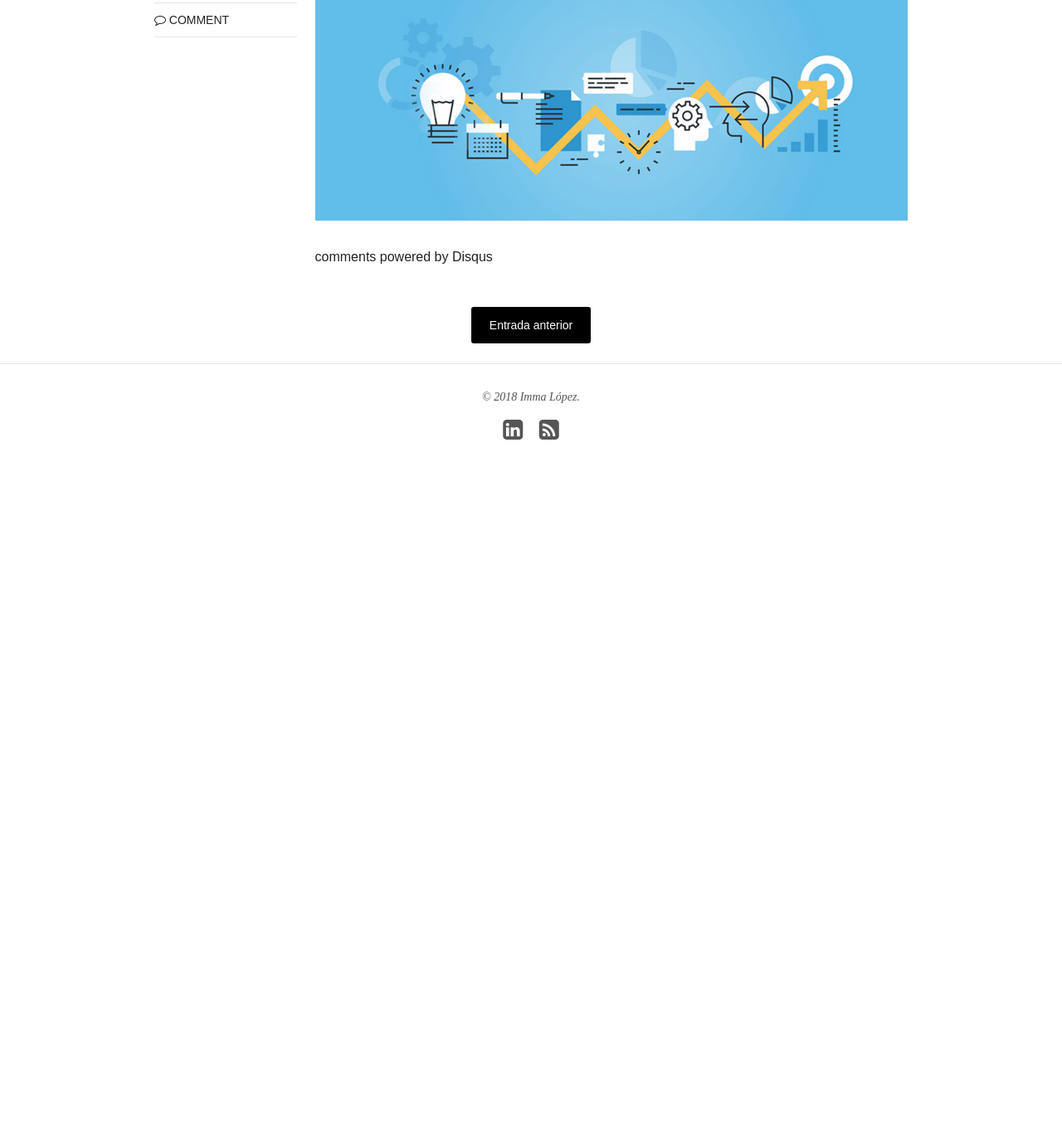
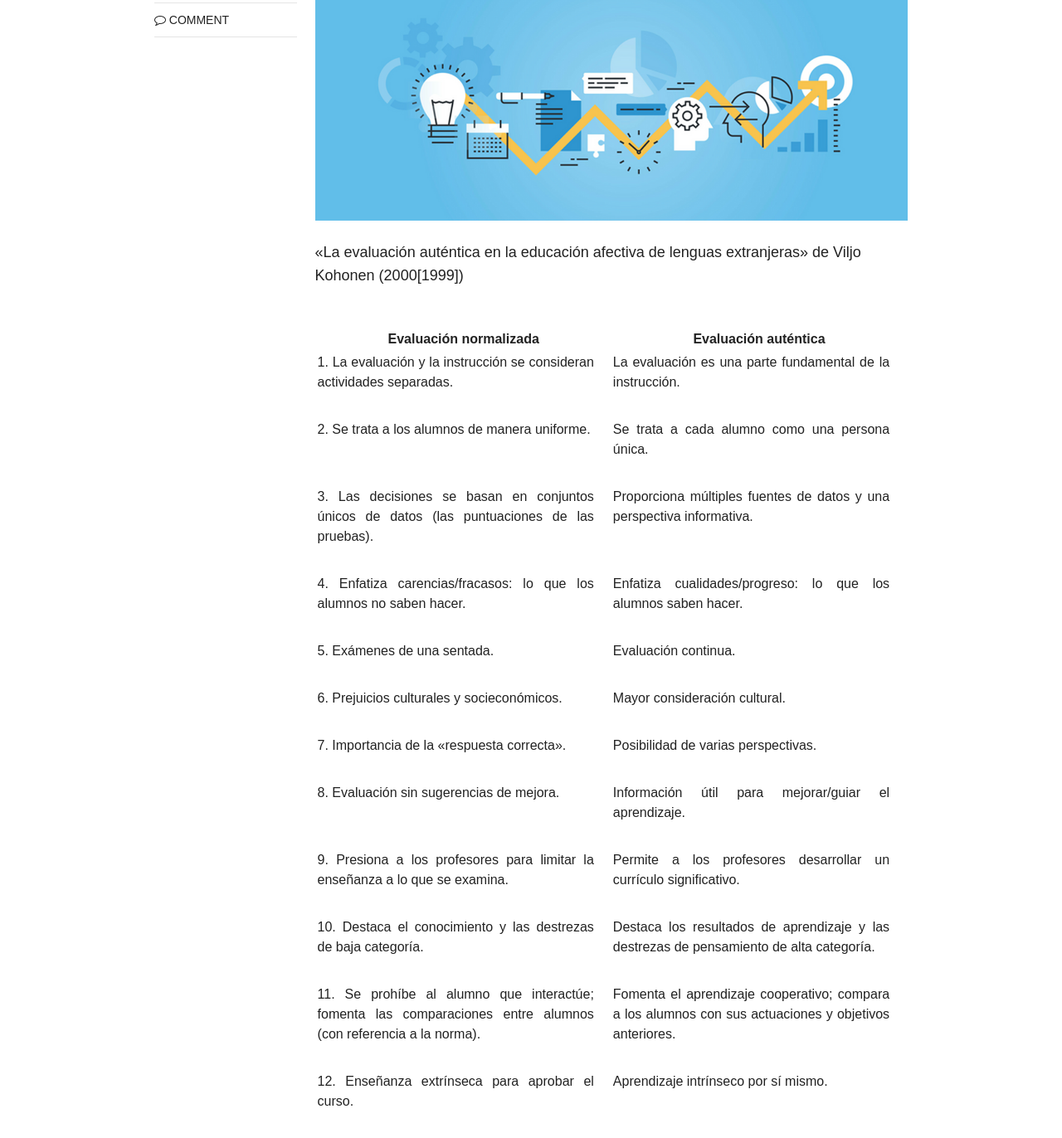
Before and after one commit to immalopez/immalopez.github.io, a Jekyll site: the page built from _posts/blog/2018-01-28-evaluacion-antes-y-despues.md, in a window 1280 px wide and 1400 px high, scrolled down 650 px. Shown: the top 1372 px of the window at 83% size. Built offline with Jekyll 4.4.1, drawn with Linux system fonts in a browser that asks for light colours; nearby versions of some CDN libraries; comment, search, counter and statistics services are not loaded; before the commit the page ends 1280 px from its top, so only the background shows below that.

Commit message:
Update 2018-01-28-evaluacion-antes-y-despues.md

```diff
--- a/_posts/blog/2018-01-28-evaluacion-antes-y-despues.md
+++ b/_posts/blog/2018-01-28-evaluacion-antes-y-despues.md
@@ -14,3 +14,62 @@ image:
 La evaluación
 
 ![Evaluación](/images/slider1.png)
+
+«La evaluación auténtica en la educación afectiva de lenguas extranjeras» de Viljo Kohonen (2000[1999])
+
+<table width="100%">
+  <tbody>
+    <tr>
+      <th>Evaluación normalizada</th>
+      <th>Evaluación auténtica</th>
+    </tr>
+    <tr>
+      <td width="50%">1. La evaluación y la instrucción se consideran actividades separadas.</td>
+      <td>La evaluación es una parte fundamental de la instrucción.</td>
+      </tr>
+    <tr>
+      <td>2. Se trata a los alumnos de manera uniforme.</td>
+      <td>Se trata a cada alumno como una persona única.</td>
+      </tr>
+    <tr>
+      <td>3. Las decisiones se basan en conjuntos únicos de datos (las puntuaciones de las pruebas).</td>
+      <td>Proporciona múltiples fuentes de datos y una perspectiva informativa.</td>
+      </tr>
+    <tr>
+      <td>4. Enfatiza carencias/fracasos: lo que los alumnos no saben hacer.</td>
+      <td>Enfatiza cualidades/progreso: lo que los alumnos saben hacer.</td>
+      </tr>
+    <tr>
+      <td>5. Exámenes de una sentada.</td>
+      <td>Evaluación continua.</td>
+      </tr>
+    <tr>
+      <td>6. Prejuicios culturales y socieconómicos.</td>
+      <td>Mayor consideración cultural.</td>
+      </tr>
+    <tr>
+      <td>7. Importancia de la «respuesta correcta».</td>
+      <td>Posibilidad de varias perspectivas.</td>
+      </tr>
+    <tr>
+      <td>8. Evaluación sin sugerencias de mejora.</td>
+      <td>Información útil para mejorar/guiar el aprendizaje.</td>
+      </tr>
+    <tr>
+      <td>9. Presiona a los profesores para limitar la enseñanza a lo que se examina.</td>
+      <td>Permite a los profesores desarrollar un currículo significativo.</td>
+      </tr>
+    <tr>
+      <td>10. Destaca el conocimiento y las destrezas de baja categoría.</td>
+      <td>Destaca los resultados de aprendizaje y las destrezas de pensamiento de alta categoría.</td>
+      </tr>
+    <tr>
+      <td>11. Se prohíbe al alumno que interactúe; fomenta las comparaciones entre alumnos (con referencia a la norma).</td>
+      <td>Fomenta el aprendizaje cooperativo; compara a los alumnos con sus actuaciones y objetivos anteriores.</td>
+      </tr>
+    <tr>
+      <td>12. Enseñanza extrínseca para aprobar el curso.</td>
+      <td>Aprendizaje intrínseco por sí mismo.</td>
+      </tr>
+    </tbody>
+</table>
```
